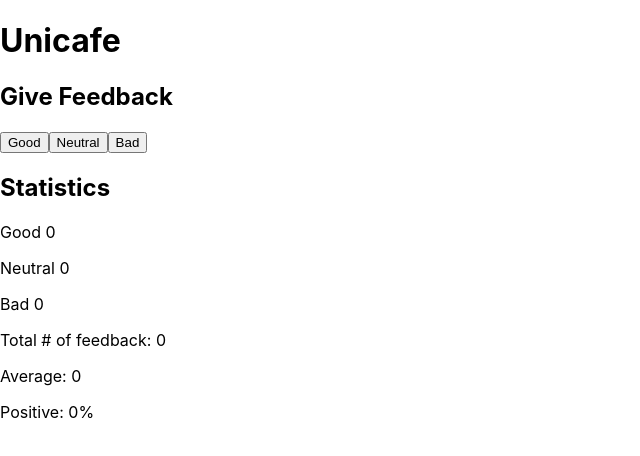
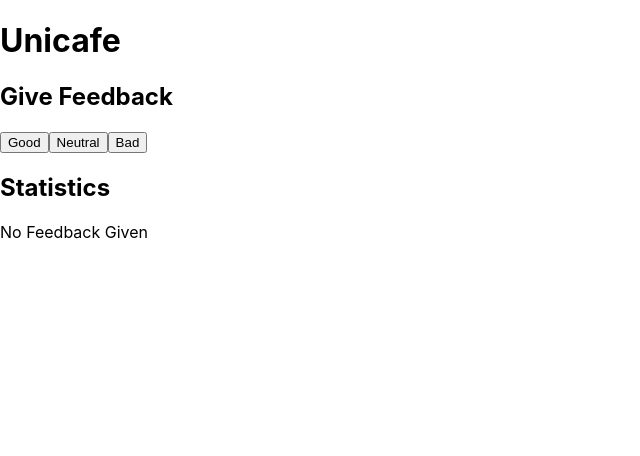
Before and after one commit to timamero/full-stack-open-2021, a React (Create React App) app in the folder Part-1/unicafe/: page / in a window 1280 px wide. Shown: the top 456 px of the page, without its empty margins (0-640 px from the left). Built offline with nearby package versions, Linux system fonts and the light colour scheme.

Commit message:
Completed unicafe step 4

```diff
--- a/Part-1/unicafe/src/App.js
+++ b/Part-1/unicafe/src/App.js
@@ -9,6 +9,15 @@
 }
 
 const Statistics = (props) => {
+  if (props.all === 0) {
+    return (
+      <div>
+      <h2>Statistics</h2>
+      <p>No Feedback Given</p>
+    </div>
+    )
+  }
+
   return (
     <div>
       <h2>Statistics</h2>
```
